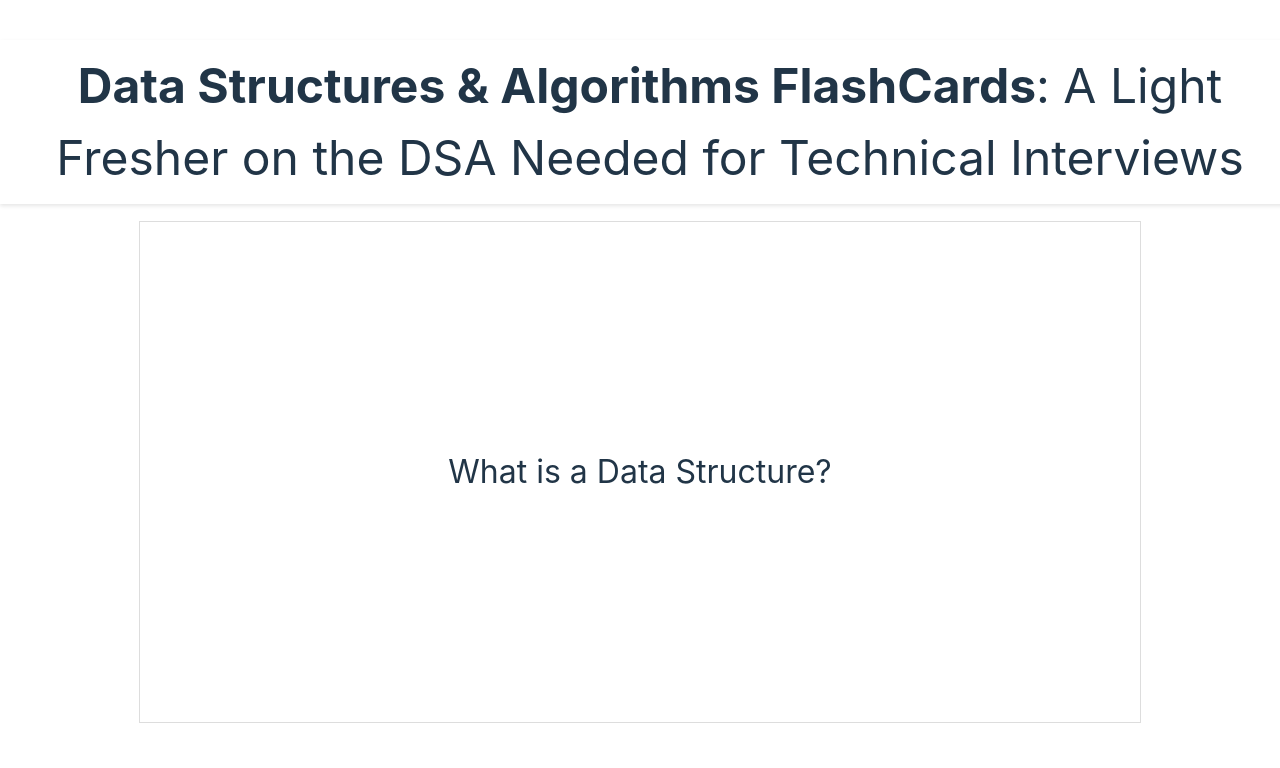
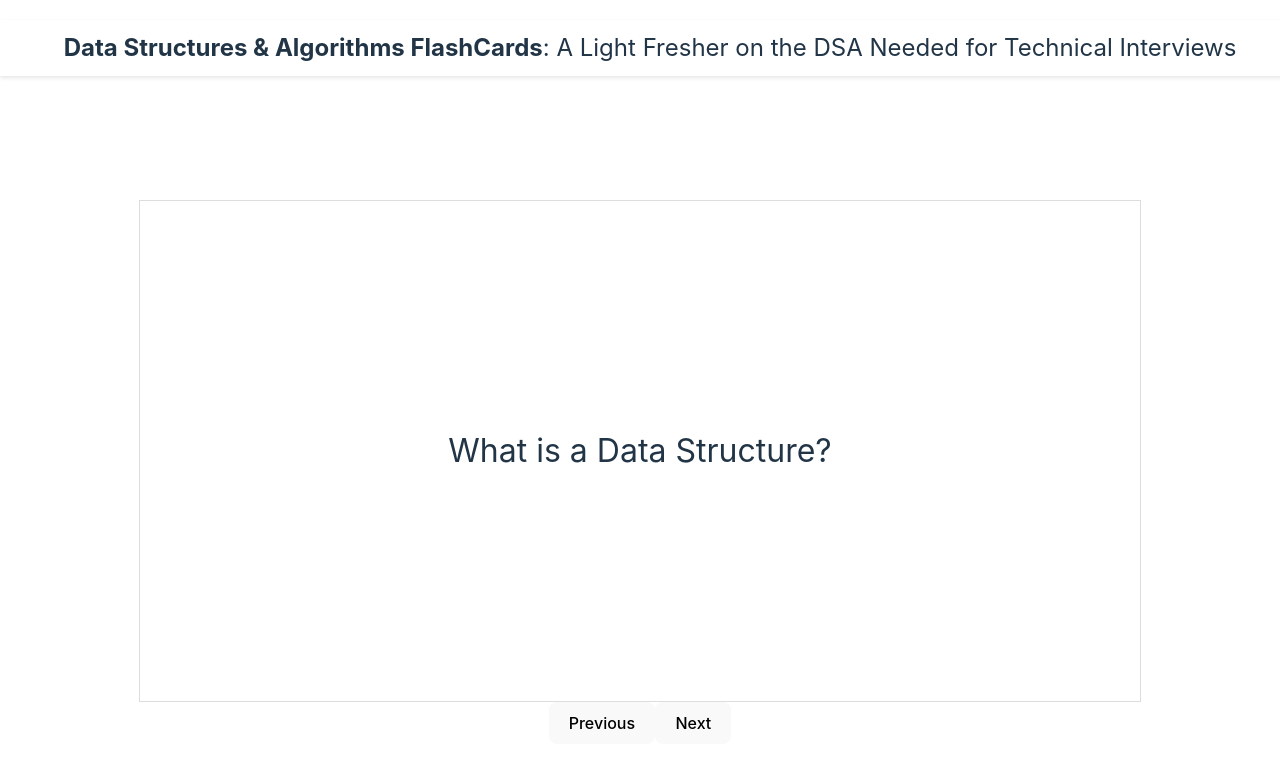
Before and after one commit to DanPark13/dsa-flashcards, a React (Vite) app: page / in a window 1280 px wide. Shown: the top 768 px of the page. Built offline with nearby package versions, Linux system fonts and the light colour scheme.

Commit message:
Add Previous/Next

```diff
--- a/src/App.tsx
+++ b/src/App.tsx
@@ -13,7 +13,7 @@ function App() {
       <Header />
       {/* <p>Card Count: {count}</p> */}
       <div style={{ padding: "40px", display: "flex", justifyContent: "center", alignItems: "center", height: "100vh" }}>
-        <Card question="What is a Data Structure?" answer='A specific way of organizing and storing data in a computer so it can be accessed and modified efficiently.' />
+        <Card />
       </div>
     </>
   )
--- a/src/components/Card.css
+++ b/src/components/Card.css
@@ -6,9 +6,7 @@
     justify-content: center;
     align-items: center;
     cursor: pointer;
-    transition: transform 0.3s;
     perspective: 1000px;
-
 }
 
 .cardContent {
--- a/src/components/Card.tsx
+++ b/src/components/Card.tsx
@@ -6,7 +6,13 @@ interface CardProps {
     answer: string;
 }
 
-const Card: React.FC<CardProps> = ({question, answer}) => {
+const Card: React.FC = () => {
+    const cards = [
+        { question: "What is a Data Structure?", answer: "A specific way of organizing and storing data in a computer so it can be accessed and modified efficiently." },
+        { question: "What is a Bit?", answer: "A unit of information stored as a 0 (FALSE), 1 (TRUE), or NULL." },
+    ];
+
+    const [activeCardIndex, setActiveCardIndex] = useState(0);
     const [isRevealed, setIsRevealed] = useState(false);
 
     const handleCardClick = () => {
@@ -14,9 +20,25 @@ const Card: React.FC<CardProps> = ({question, answer}) => {
     }
 
     return (
-        <div className={`card ${isRevealed ? 'revealed' : ''}`} onClick={handleCardClick}>
-            <div className="cardContent question">{question}</div>
-            <div className="cardContent answer">{answer}</div>
+        <div>
+            <div className={`card ${isRevealed ? 'revealed' : ''}`} onClick={handleCardClick}>
+                <div className="cardContent question">{cards[activeCardIndex].question}</div>
+                <div className="cardContent answer">{cards[activeCardIndex].answer}</div>
+            </div>
+
+            <button onClick={() => {
+                setIsRevealed(false); // Reset flip when navigating
+                setActiveCardIndex(prevIndex => Math.max(prevIndex - 1, 0));
+            }}>
+                Previous
+            </button>
+
+            <button onClick={() => {
+                setIsRevealed(false); // Reset flip when navigating
+                setActiveCardIndex(prevIndex => Math.min(prevIndex + 1, cards.length - 1));
+            }}>
+                Next
+            </button>
         </div>
     );
 }
--- a/src/components/Header.css
+++ b/src/components/Header.css
@@ -7,7 +7,7 @@
 }
 
 h2 {
-    font-size: 48px;
+    font-size: 24px;
     position: fixed;
     top: 0;
     left: 0;
```
